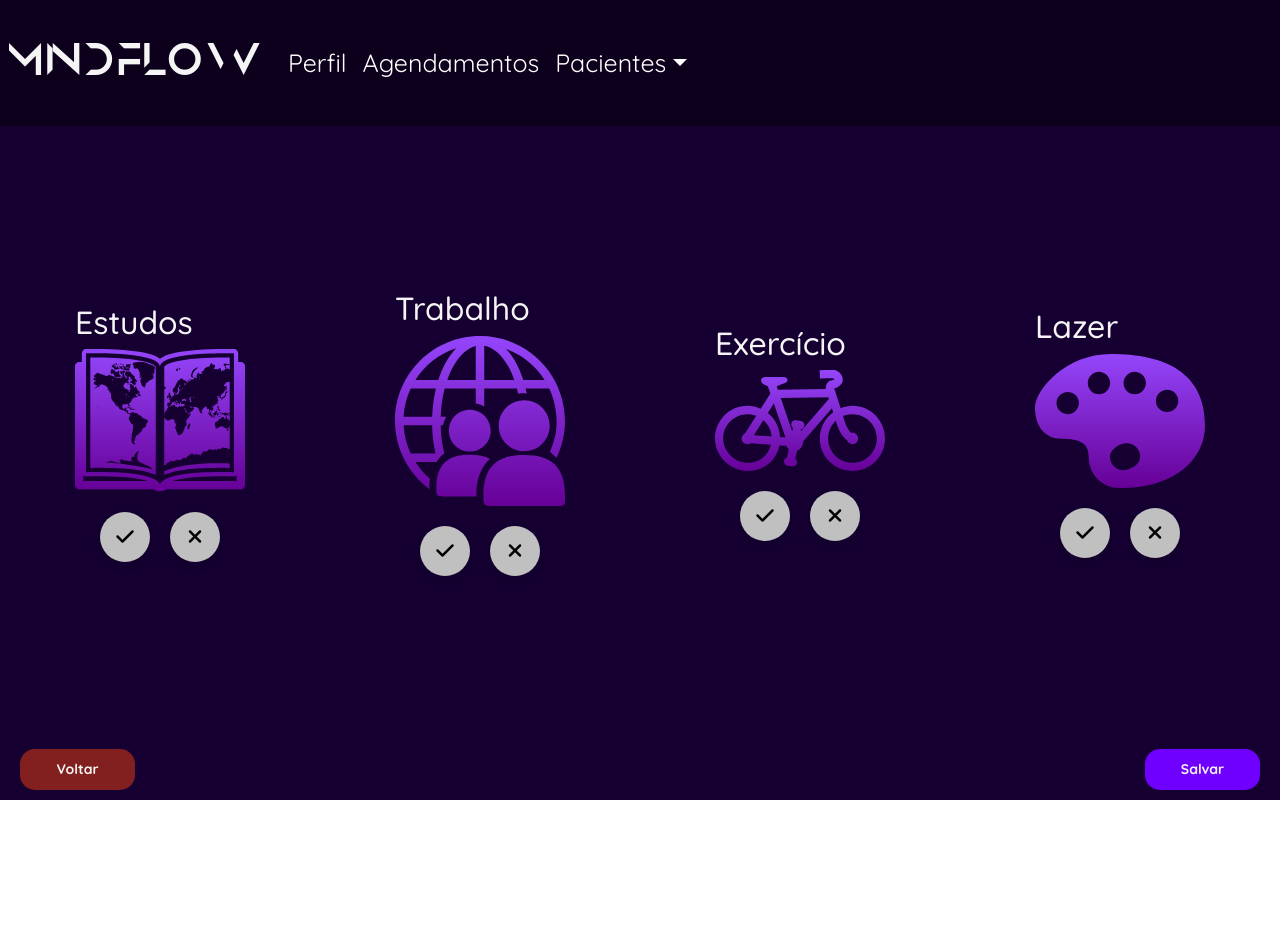
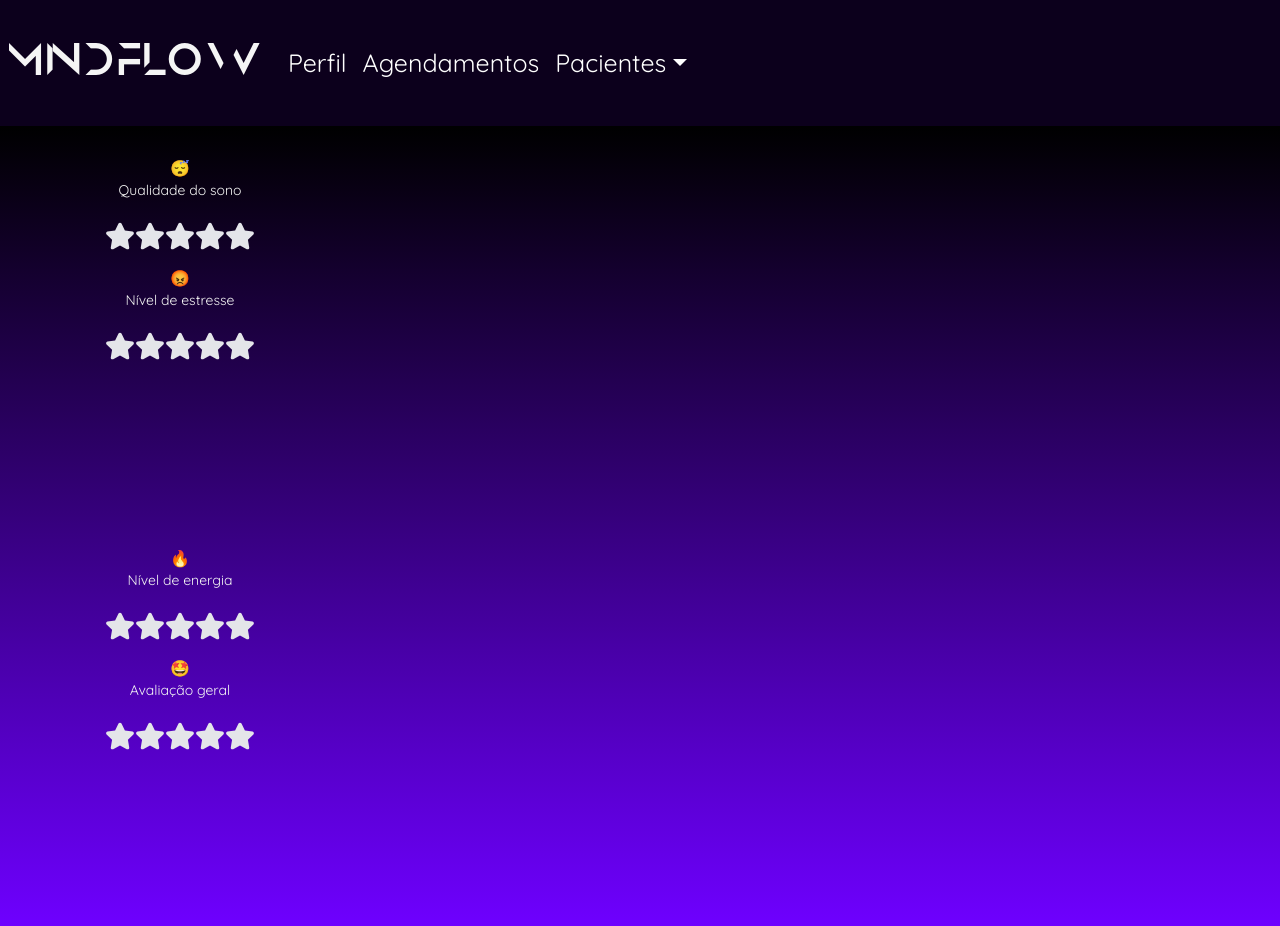
Before and after one commit to Mateus-Wolf/MindFlow, a React (Create React App) app in the folder mindflow/: page /registroHumorAvaliacao in a window 1280 px wide. Before the commit the page ends 800 px from the top, so only its background shows below. Built offline with nearby package versions, Linux system fonts and the light colour scheme.

Commit message:
Commit tela de Avaliação geral do Dia
Commit inicial com a primeira parte da tela de avaliação geral do dia (Sem funcionalidade, integração com o back-end e design ainda não concluido)

```diff
--- a/mindflow/src/componentes/telaRegistrosHumor/registroHumorAvaliacao.js
+++ b/mindflow/src/componentes/telaRegistrosHumor/registroHumorAvaliacao.js
@@ -1,89 +1,79 @@
 import React, { useState } from 'react';
 import Header from '../telaHome/header';
-import axios from 'axios';
+import { FaStar } from 'react-icons/fa';
 
-// Mantém as importações de outros ícones
-import estudoIcon from '../../icones/estudo-icone.svg';
-import trabalhoIcon from '../../icones/trabalho-icone.svg';
-import exercicioIcon from '../../icones/exercicio-icone.svg';
-import lazerIcon from '../../icones/lazer-icone.svg';
+const RegistroHumorAvaliacao = ({ label, emoji }) => {
+    const [ratings, setRatings] = useState({
+        sleepQuality: 0,
+        stressLevel: 0,
+        energyLevel: 0,
+        generalEvaluation: 0,
+    });
 
-function RegistroHumorAtividades() {
-  const [selected, setSelected] = useState({}); // Objeto para armazenar seleções
-  const [hovered, setHovered] = useState({}); // Objeto para armazenar hover
+    // Função auxiliar para renderizar estrelas com base no nível
+    const renderStars = (level, keyPrefix) => (
+        <div style={{ display: 'flex', alignItems: 'center' }}>
+            {[...Array(5)].map((_, index) => {
+                const ratingValue = index + 1;
+                return (
+                    <label key={`${keyPrefix}-${index}`}>
+                        <input
+                            type="radio"
+                            name={keyPrefix}
+                            value={ratingValue}
+                            onClick={() => setRatings((prev) => ({ ...prev, [keyPrefix]: ratingValue }))}
+                            style={{ display: 'none' }}
+                        />
+                        <FaStar
+                            color={ratingValue <= level ? '#ffc107' : '#e4e5e9'}
+                            size={30}
+                            style={{ cursor: 'pointer' }}
+                        />
+                    </label>
+                );
+            })}
+        </div>
+    );
 
-  const handleCheck = (category) => {
-    setSelected((prev) => ({
-      ...prev,
-      [category]: 'check',
-    }));
-  };
+    const Avaliacao = () => {
+        return (
+            <div className="avaliacao-container" style={{ display: 'flex', justifyContent: 'space-between', gap: '20px' }}>
+                <div id='avaliacaoEsquerda' style={{ flex: '1' }}>
+                    <div className="avaliacao-item">
+                        <span role="img" aria-label="sono">😴</span>
+                        <p>Qualidade do sono</p>
+                        <div className="stars">{renderStars(ratings.sleepQuality, 'sleepQuality')}</div>
+                    </div>
+                    <div className="avaliacao-item">
+                        <span role="img" aria-label="estresse">😡</span>
+                        <p>Nível de estresse</p>
+                        <div className="stars">{renderStars(ratings.stressLevel, 'stressLevel')}</div>
+                    </div>
+                </div>
+                <div id='avaliacaoDireita' style={{ flex: '1', textAlign: 'right' }}>
+                    <div className="avaliacao-item">
+                        <span role="img" aria-label="energia">🔥</span>
+                        <p>Nível de energia</p>
+                        <div className="stars">{renderStars(ratings.energyLevel, 'energyLevel')}</div>
+                    </div>
+                    <div className="avaliacao-item">
+                        <span role="img" aria-label="geral">🤩</span>
+                        <p>Avaliação geral</p>
+                        <div className="stars">{renderStars(ratings.generalEvaluation, 'generalEvaluation')}</div>
+                    </div>
+                </div>
+            </div>
+        );
+    };
 
-  const handleTimes = (category) => {
-    setSelected((prev) => ({
-      ...prev,
-      [category]: 'times',
-    }));
-  };
+    return (
+        <div>
+            <Header />
+            <h2>{label}</h2>
+            <div>{emoji}</div>
+            <Avaliacao />
+        </div>
+    );
+};
 
-  const handleMouseEnter = (category, type) => {
-    setHovered((prev) => ({
-      ...prev,
-      [`${category}-${type}`]: true,
-    }));
-  };
-
-  const handleMouseLeave = (category, type) => {
-    setHovered((prev) => ({
-      ...prev,
-      [`${category}-${type}`]: false,
-    }));
-  };
-
-  const getButtonClass = (category, type) => {
-    if (selected[category] === type) {
-      return type === 'check' ? 'button-checked' : 'button-checked-times';
-    } else if (hovered[`${category}-${type}`]) {
-      return type === 'check' ? 'button-hovered' : 'button-hovered-times';
-    }
-    return '';
-  };
-
-  return (
-    <div className="tudo">
-      <Header />
-      <div className="categories">
-        {['Estudos', 'Trabalho', 'Exercício', 'Lazer'].map((category) => (
-          <div className="category" key={category}>
-            <h2>{category}</h2>
-            <img src={category === 'Estudos' ? estudoIcon : category === 'Trabalho' ? trabalhoIcon : category === 'Exercício' ? exercicioIcon : lazerIcon} alt={`${category} Icon`} />
-            <div className="buttons">
-              <button
-                className={`checkstyle ${getButtonClass(category, 'check')}`}
-                onClick={() => handleCheck(category)}
-                onMouseEnter={() => handleMouseEnter(category, 'check')}
-                onMouseLeave={() => handleMouseLeave(category, 'check')}
-              >
-                <i className="fas fa-check"></i>
-              </button>
-              <button
-                className={`checkstyle ${getButtonClass(category, 'times')}`}
-                onClick={() => handleTimes(category)}
-                onMouseEnter={() => handleMouseEnter(category, 'times')}
-                onMouseLeave={() => handleMouseLeave(category, 'times')}
-              >
-                <i className="fas fa-times"></i>
-              </button>
-            </div>
-          </div>
-        ))}
-      </div>
-      <div className="footer">
-        <button className="btnVoltar">Voltar</button>
-        <button className="btnSalvar">Salvar</button>
-      </div>
-    </div>
-  );
-}
-
-export default RegistroHumorAtividades;
+export default RegistroHumorAvaliacao;
--- a/mindflow/src/style/registrohumor.css
+++ b/mindflow/src/style/registrohumor.css
@@ -105,3 +105,34 @@ img {
   .button-hovered-times {
     background: var(--vermelho-cancelar); /* Cor para o botão de times */
 }
+
+
+
+/* Criando CSS para a tela de Avaliação do Humor */
+.avaliacao-container {
+    color: whitesmoke;
+    display: flex;
+    flex-direction: column;
+    margin-top: -8px;
+    min-height: 100vh; /* Faz com que o container ocupe pelo menos a altura total da tela */
+}
+
+/* Criando CSS para a tela de Avaliação do Humor */
+.avaliacao-container {
+    color: whitesmoke;
+    display: flex;
+    flex-wrap: wrap;
+    justify-content: space-evenly;
+    background: linear-gradient(to bottom, #000, #6e00ff);
+    padding: 20px;
+    min-height: 100vh; /* Faz com que o container ocupe pelo menos a altura total da tela */
+}
+
+.avaliacao-item {
+    display: flex;
+    flex-direction: column;
+    align-items: center;
+    margin: 10px;
+    flex: 0 1 calc(50% - 20px);
+    max-width: 300px;
+}
```
